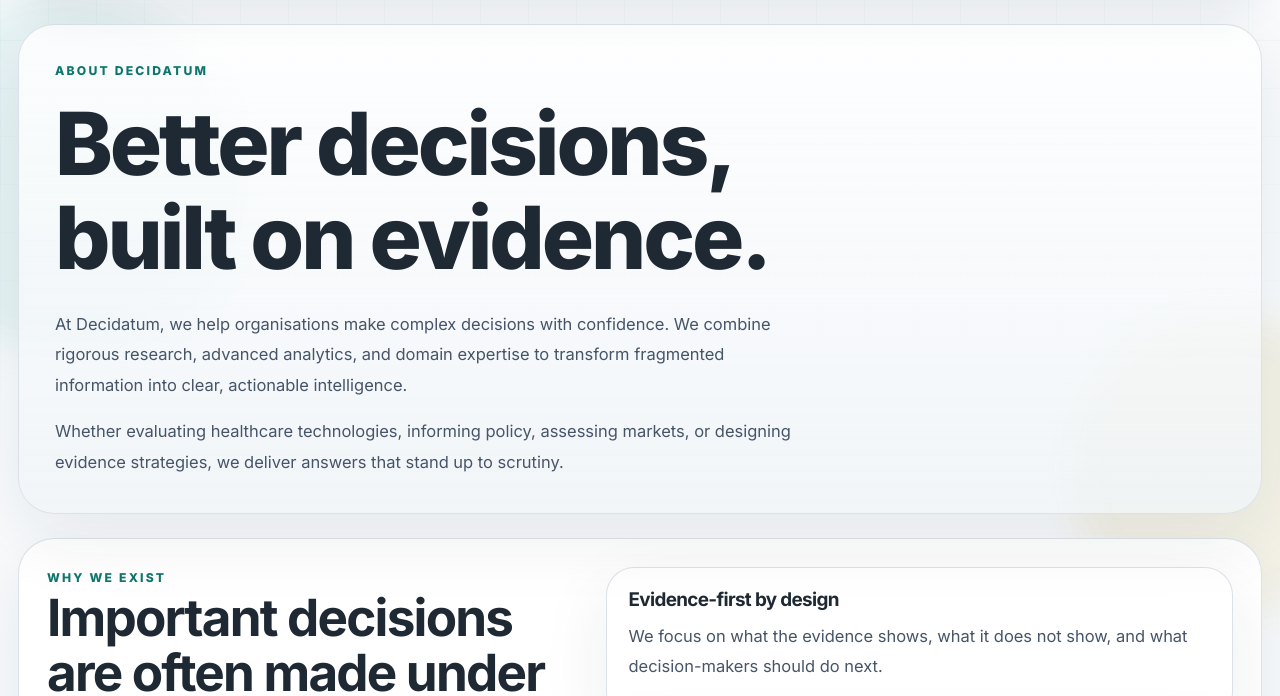
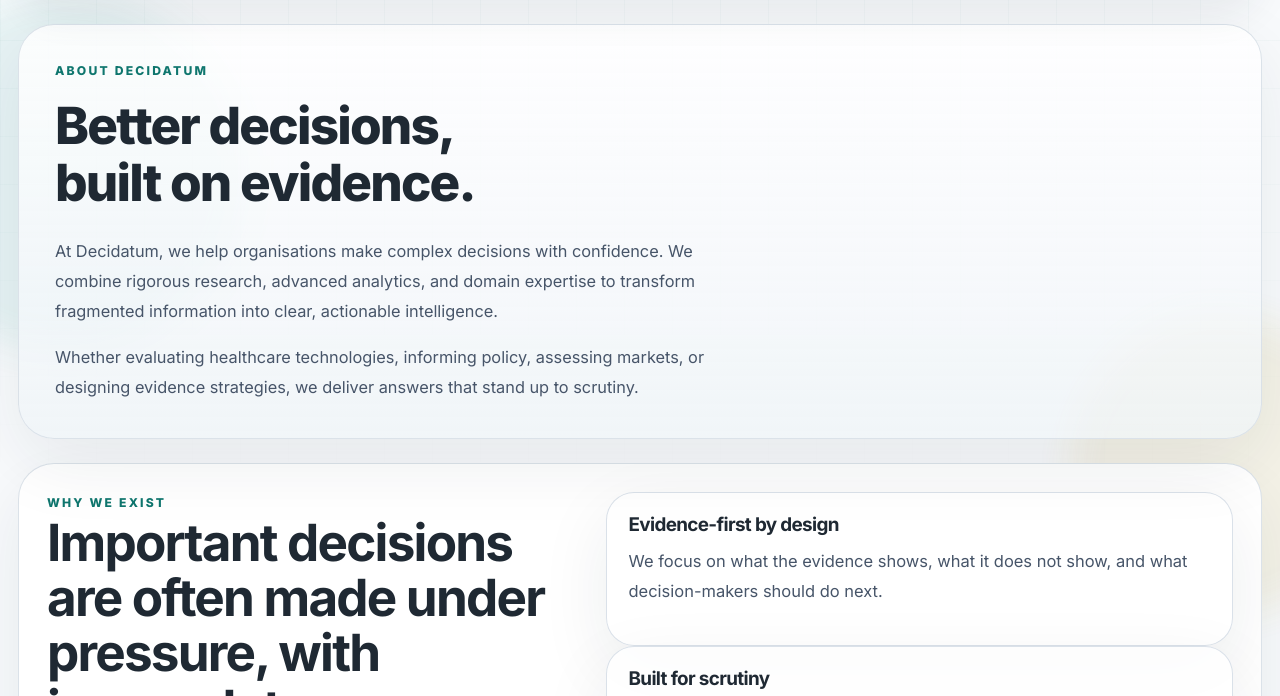
Before and after one commit to ploginovic/decidatum, a plain HTML site: page about.html in a window 1280 px wide. Shown: the part 104-800 px from the top of the page. Drawn offline with Linux system fonts and the light colour scheme.

Commit message:
changed about us page

```diff
--- a/styles.css
+++ b/styles.css
@@ -612,6 +612,8 @@
 }
 
 .page-hero h1 {
+  font-size: clamp(2.35rem, 4vw, 4.2rem);
+  line-height: 1.12;
   max-width: 14ch;
 }
 
@@ -620,6 +622,11 @@
   margin: 0;
   line-height: 1.85;
   color: var(--color-slate);
+}
+
+.page-hero .page-lead {
+  font-size: 1.02rem;
+  max-width: 68ch;
 }
 
 .grid-two {
```
